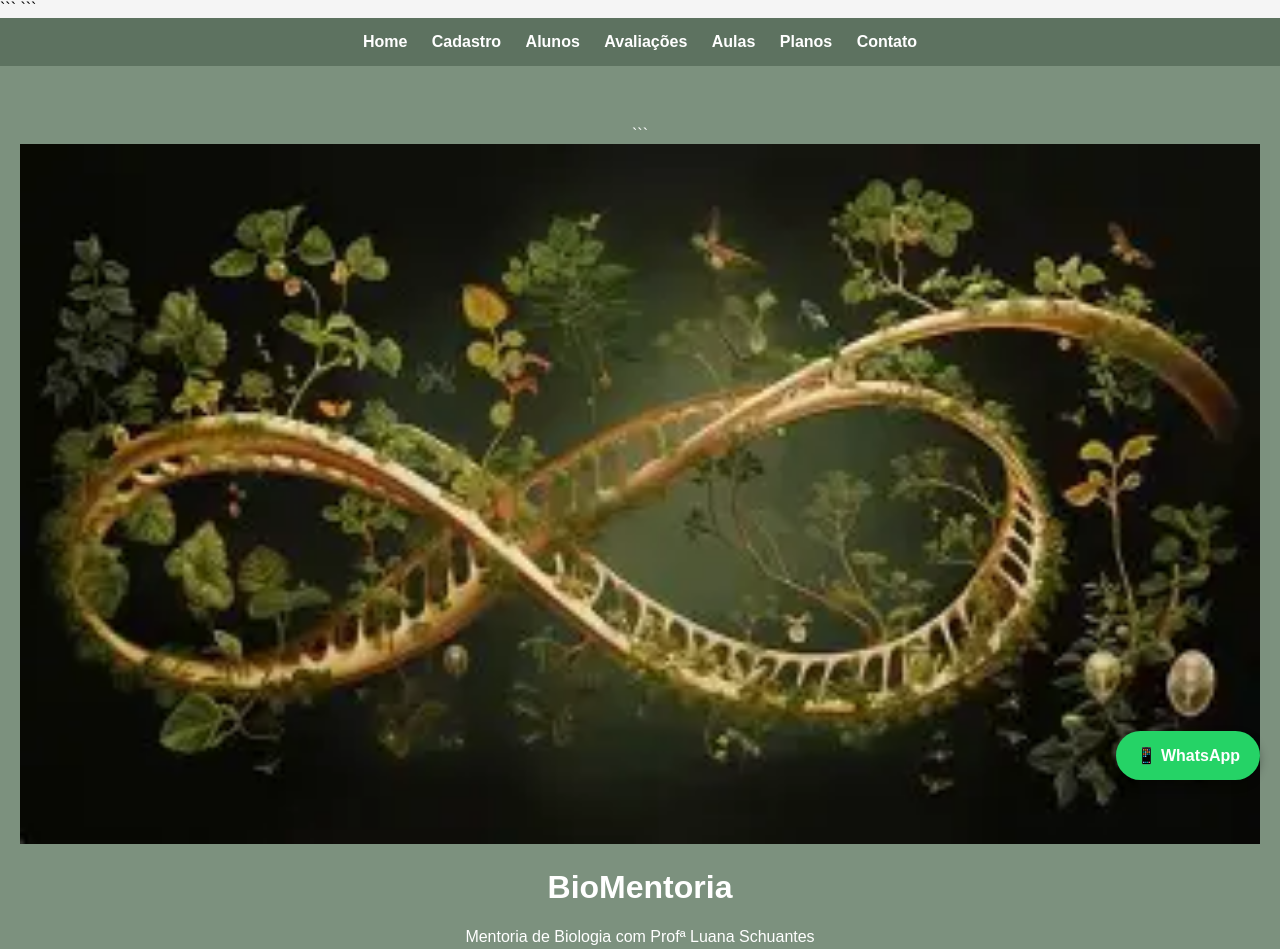
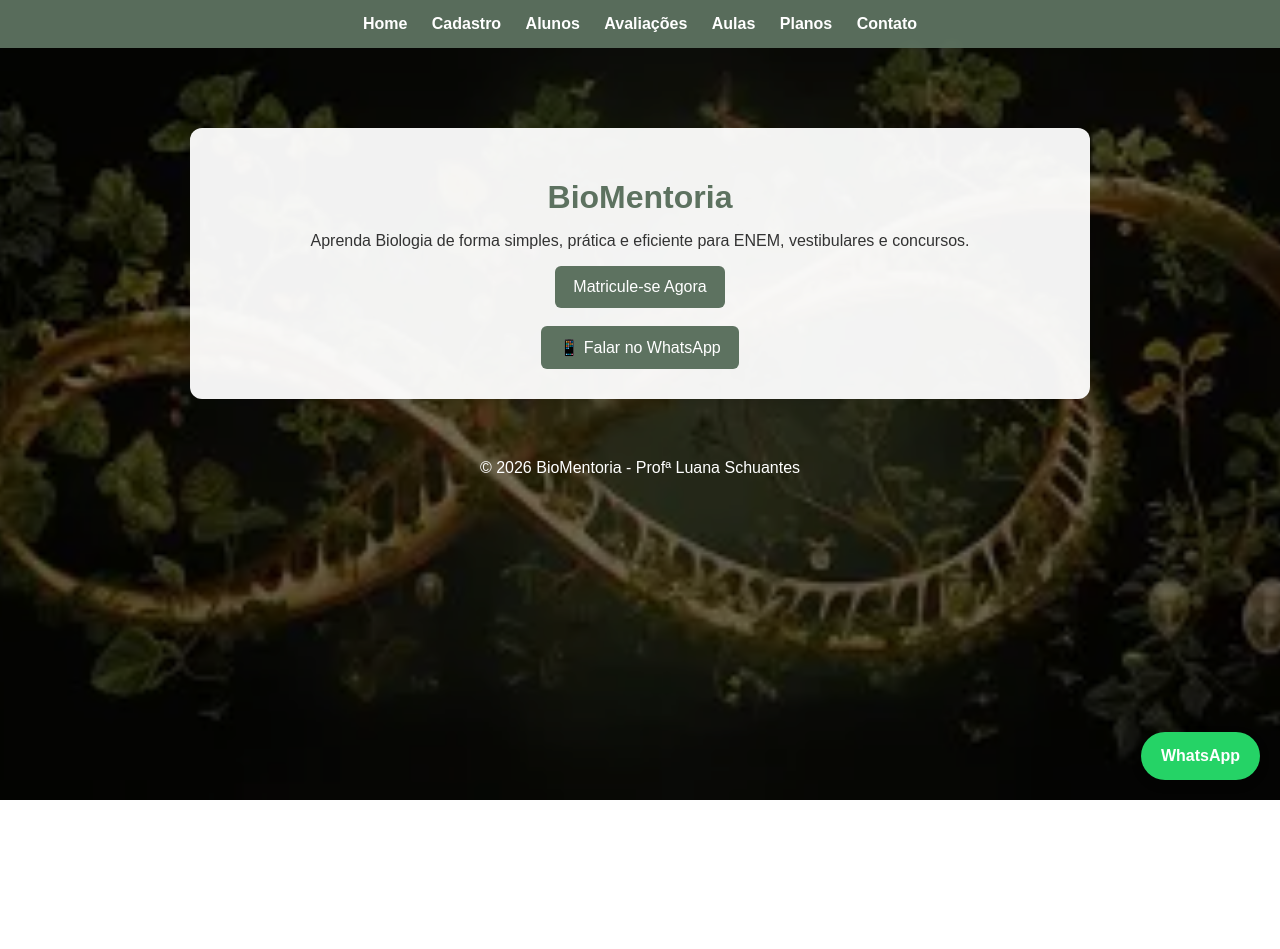
Before and after one commit to luanaschuantes/Aulas-de-biologia-, a plain HTML site: page index.html in a window 1280 px wide. Shown: the top 949 px of the page. After the commit the page ends 800 px from the top, so only its background shows below. Drawn offline with Linux system fonts and the light colour scheme.

Commit message:
Update index.html

````diff
--- a/index.html
+++ b/index.html
@@ -1,18 +1,113 @@
 <!DOCTYPE html>
-
 <html lang="pt-BR">
 <head>
     <meta charset="UTF-8">
     <meta name="viewport" content="width=device-width, initial-scale=1.0">
     <title>BioMentoria</title>
 
-```
     <link rel="stylesheet" href="style.css">
-```
+
+    <style>
+        body{
+            margin:0;
+            font-family:Arial, sans-serif;
+            background:url("imagem1.jpg") no-repeat center center fixed;
+            background-size:cover;
+        }
+
+        /* escurece fundo para melhorar leitura */
+        .overlay{
+            background:rgba(0,0,0,0.55);
+            min-height:100vh;
+            color:white;
+        }
+
+        nav{
+            background:rgba(93,114,96,0.95);
+            padding:15px;
+            text-align:center;
+        }
+
+        nav a{
+            color:white;
+            text-decoration:none;
+            margin:0 10px;
+            font-weight:bold;
+        }
+
+        nav a:hover{
+            opacity:0.8;
+        }
+
+        .container{
+            width:90%;
+            max-width:900px;
+            margin:auto;
+            padding-top:60px;
+        }
+
+        .card{
+            background:rgba(255,255,255,0.95);
+            color:#333;
+            padding:30px;
+            border-radius:12px;
+            text-align:center;
+        }
+
+        .card h1{
+            margin-bottom:10px;
+            color:#5d7260;
+        }
+
+        button{
+            background:#5d7260;
+            color:white;
+            border:none;
+            padding:12px 18px;
+            border-radius:6px;
+            cursor:pointer;
+            font-size:16px;
+        }
+
+        button:hover{
+            background:#4a5d4c;
+        }
+
+        footer{
+            text-align:center;
+            padding:20px;
+            color:white;
+            margin-top:40px;
+        }
+
+        /* WhatsApp fixo */
+        .whatsapp-fixo{
+            position:fixed;
+            bottom:20px;
+            right:20px;
+            background:#25D366;
+            color:white;
+            padding:15px 20px;
+            border-radius:50px;
+            text-decoration:none;
+            font-weight:bold;
+            box-shadow:0 4px 10px rgba(0,0,0,0.3);
+            transition:0.3s;
+        }
+
+        .whatsapp-fixo:hover{
+            background:#1ebe5d;
+            transform:scale(1.05);
+        }
+    </style>
 
 </head>
+
 <body>
 
+<div class="overlay">
+
+    <!-- MENU -->
     <nav>
         <a href="index.html">Home</a>
         <a href="cadastro.html">Cadastro</a>
@@ -23,64 +118,16 @@
         <a href="contato.html">Contato</a>
     </nav>
 
-<header class="banner">
+    <!-- CONTEÚDO PRINCIPAL -->
+    <div class="container">
 
-```
-<img src="imagem1.jpg" alt="Banner BioMentoria" width="100%">
+        <div class="card">
 
             <h1>BioMentoria</h1>
-<p>Mentoria de Biologia com Profª Luana Schuantes</p>
-```
-
-</header>
-
-<div class="container">
-
-```
-<div class="card">
-
-    <h2>Bem-vindo(a)</h2>
-<!DOCTYPE html><html lang="pt-BR">
-<head>
-    <meta charset="UTF-8">
-    <meta name="viewport" content="width=device-width, initial-scale=1.0">
-    <title>BioMentoria</title>
-    <link rel="stylesheet" href="style.css">
-</head>
-<body><nav>
-    <a href="index.html">Home</a>
-    <a href="cadastro.html">Cadastro</a>
-    <a href="alunos.html">Alunos</a>
-    <a href="avaliacoes.html">Avaliações</a>
-    <a href="aulas.html">Aulas</a>
-    <a href="planos.html">Planos</a>
-    <a href="contato.html">Contato</a>
-</nav><header class="banner"><img src="imagem1.jpg" alt="Banner BioMentoria" width="100%">
-
-<h1>BioMentoria</h1>
-<p>Mentoria de Biologia com Profª Luana Schuantes</p>
-
-</header><div class="container"><div class="card">
-    <h2>Bem-vindo(a)</h2>
 
             <p>
-        Aprenda Biologia de forma simples,
-        dinâmica e eficiente para ENEM,
-        vestibulares e concursos.
-    </p>
-
-    <a href="cadastro.html">
-        <button>Matricule-se Agora</button>
-    </a>
-</div>
-
-<div class="card">
-    <h2>Por que estudar conosco?</h2>
-
-    <p>
-        Aprenda Biologia de forma simples,
-        dinâmica e eficiente para ENEM,
-        vestibulares e concursos.
+                Aprenda Biologia de forma simples, prática e eficiente
+                para ENEM, vestibulares e concursos.
             </p>
 
             <a href="cadastro.html">
@@ -89,37 +136,28 @@
 
             <br><br>
 
-    <a href="https://wa.me/5546999713928?text=Olá%20Profª%20Luana!%20Gostaria%20de%20mais%20informações%20sobre%20a%20BioMentoria."
+            <a href="https://wa.me/5546999713928?text=Olá%20Profª%20Luana!%20Quero%20mais%20informações%20sobre%20a%20BioMentoria."
                target="_blank">
                 <button>📱 Falar no WhatsApp</button>
             </a>
 
         </div>
 
-<div class="card">
-
-    <h2>Por que estudar conosco?</h2>
-
-    <ul>
-        <li>Material atualizado</li>
-        <li>Exercícios comentados</li>
-        <li>Mentoria personalizada</li>
-        <li>Simulados exclusivos</li>
-    </ul>
-
-</div>
-```
-
     </div>
 
+    <!-- RODAPÉ -->
     <footer>
         © 2026 BioMentoria - Profª Luana Schuantes
     </footer>
 
-<a href="https://wa.me/5546999713928?text=Olá%20Profª%20Luana!%20Gostaria%20de%20mais%20informações%20sobre%20a%20BioMentoria."
+</div>
+
+<!-- BOTÃO FLUTUANTE WHATSAPP -->
+<a href="https://wa.me/5546999713928?text=Olá%20Profª%20Luana!%20Quero%20mais%20informações."
    class="whatsapp-fixo"
    target="_blank">
-📱 WhatsApp </a>
+   WhatsApp
+</a>
 
 </body>
 </html>
````
Lines whose indentation alone changed are shown as unchanged.
